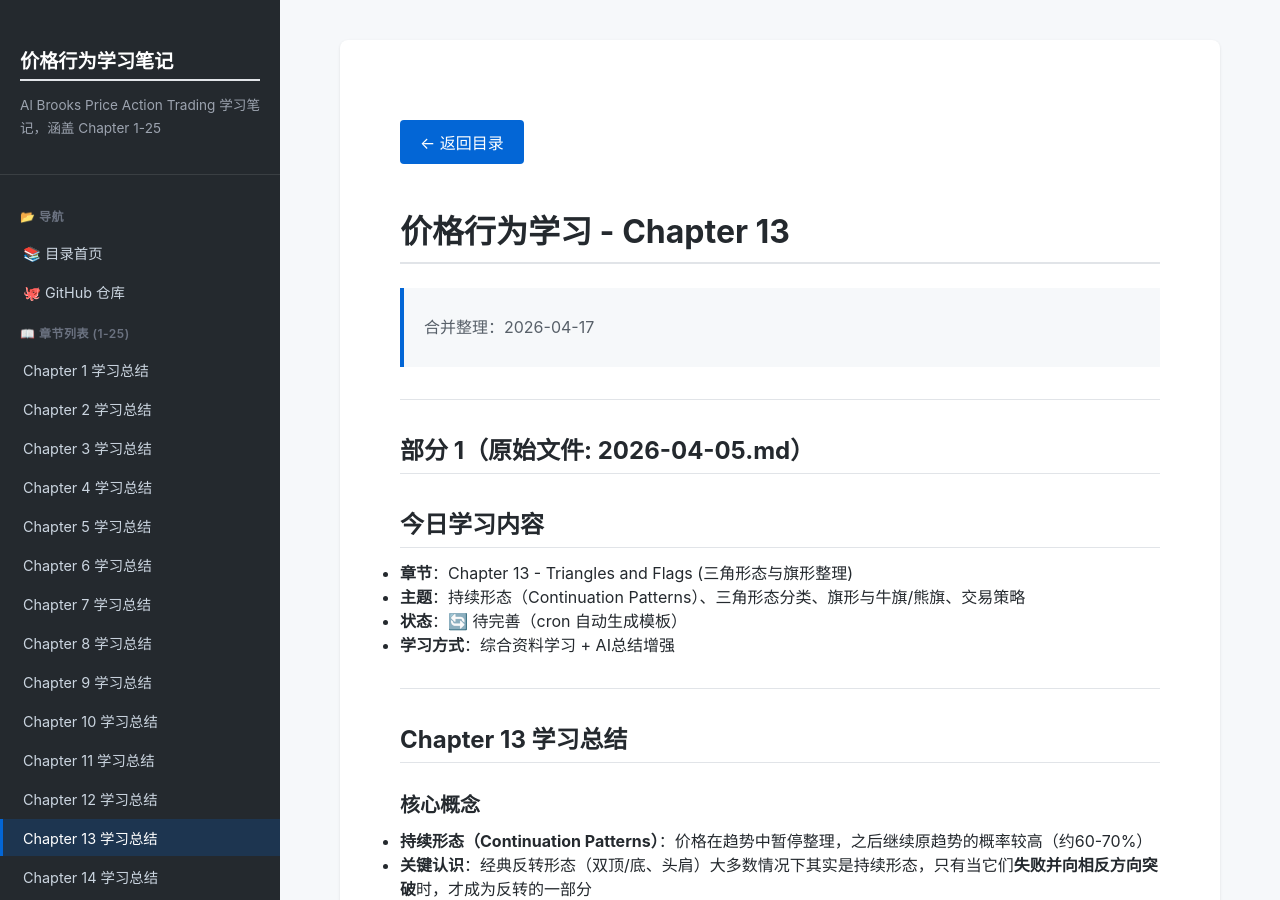
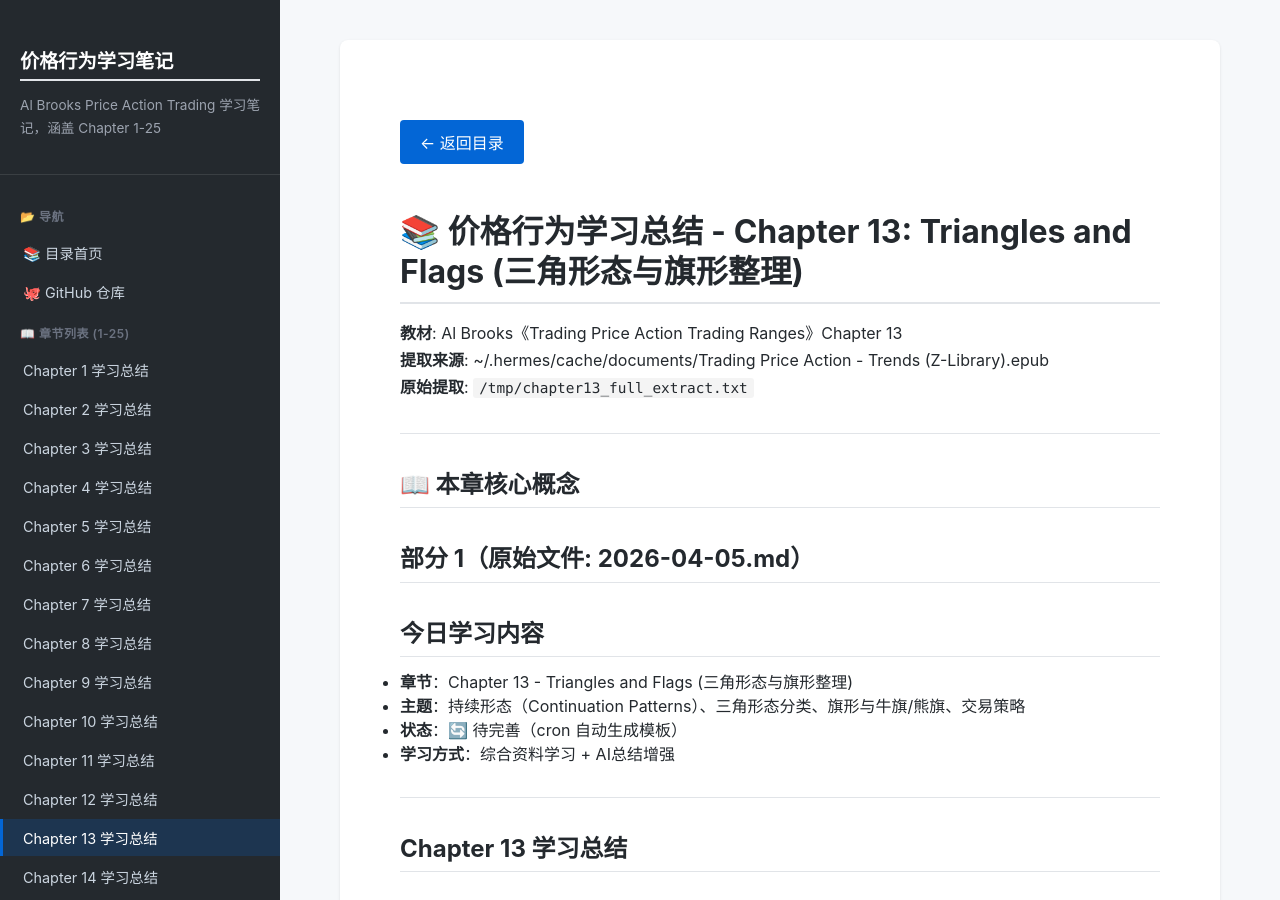
Before and after one commit to stephenki/price-action-notes, a Jekyll site: the page built from chapter-13.md, in a window 1280 px wide and 900 px high. Built offline with Jekyll 4.4.1, drawn with Linux system fonts in a browser that asks for light colours.

Commit message:
fix: 统一 Chapter 13 格式（标准 frontmatter + 元信息）

```diff
--- a/chapter-13.md
+++ b/chapter-13.md
@@ -4,11 +4,15 @@ title: "Chapter 13 学习总结"
 chapter: 13
 ---
 
-# 价格行为学习 - Chapter 13
+# 📚 价格行为学习总结 - Chapter 13: Triangles and Flags (三角形态与旗形整理)
 
-> 合并整理：2026-04-17
+**教材**: Al Brooks《Trading Price Action Trading Ranges》Chapter 13
+**提取来源**: ~/.hermes/cache/documents/Trading Price Action - Trends (Z-Library).epub
+**原始提取**: `/tmp/chapter13_full_extract.txt`
 
 ---
+
+## 📖 本章核心概念
 
 ## 部分 1（原始文件: 2026-04-05.md）
 
```
